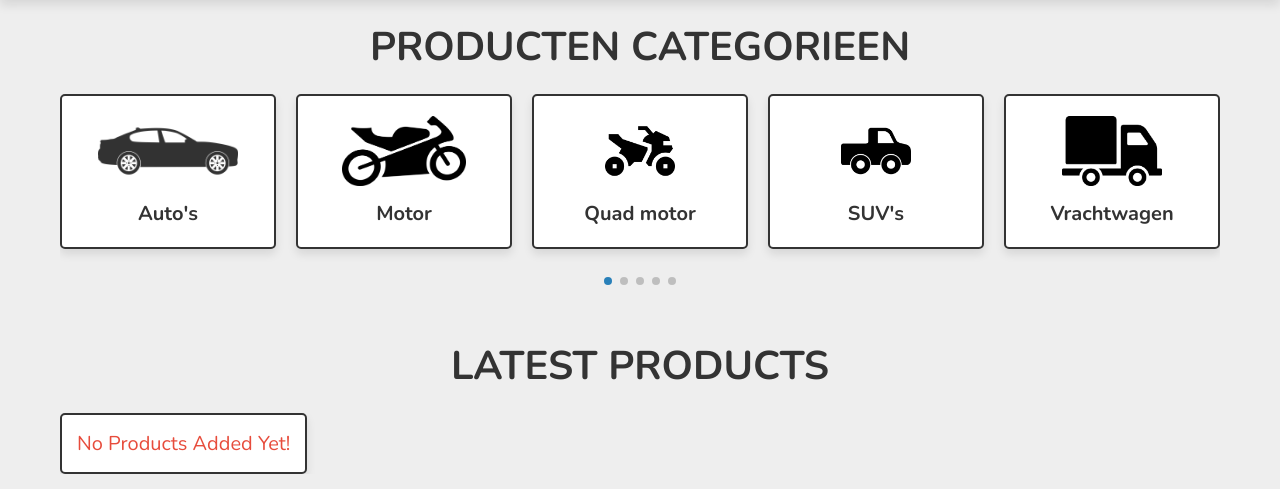
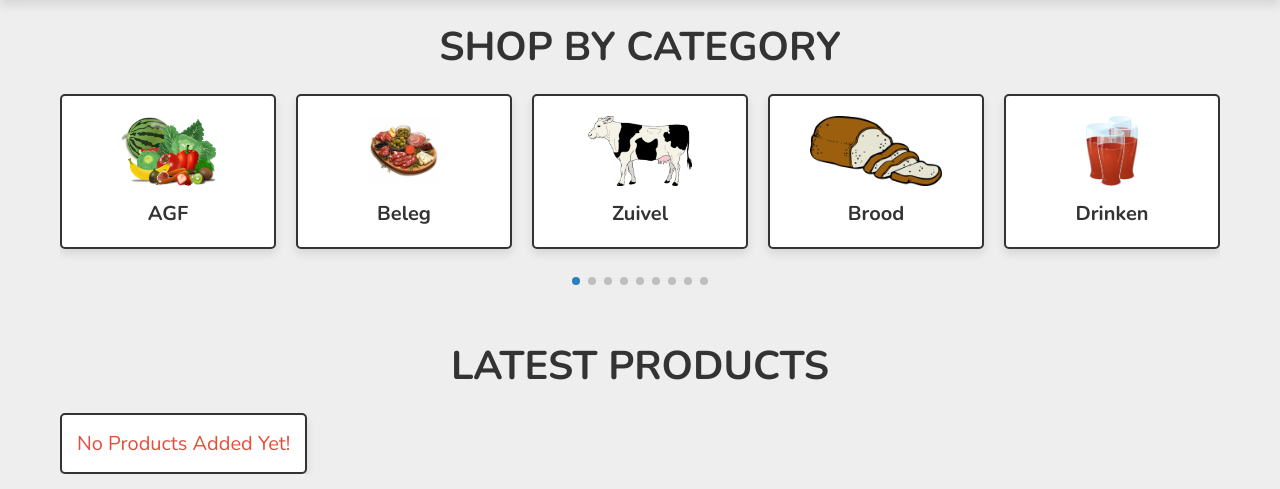
Before and after one commit to kerasus28/voedselbank, a PHP site: page /vrijwilligers/vrijwilliger_dashboard.php in a window 1280 px wide. Shown: the part 74-563 px from the top of the page. Run offline with PHP 8.4, Linux system fonts and the light colour scheme; data that the repository does not hold is empty; some libraries are stand-ins or nearby versions.

Commit message:
FIX
vrijwilligers

```diff
--- a/user_dashboard.php
+++ b/user_dashboard.php
@@ -35,11 +35,6 @@ include 'components/wishlist_cart.php';
 
 <?php include 'components/user_header.php'; ?>
 
-<<<<<<< HEAD
-</div>
-
-=======
->>>>>>> cfb449fc66337d347b68f97a3834d854147bc1f5
 <section class="category">
 
    <h1 class="heading">shop by category</h1>
--- a/vrijwilligers/updatevrij.php
+++ b/vrijwilligers/updatevrij.php
@@ -95,7 +95,7 @@ if(isset($_POST['update'])){
 </head>
 <body>
 
-<?php include '../components/admin_header.php'; ?>
+<?php include '../components/vrijwilliger_header.php'; ?>
 
 <section class="update-product">
 
--- a/vrijwilligers/vrijwilliger_dashboard.php
+++ b/vrijwilligers/vrijwilliger_dashboard.php
@@ -38,35 +38,55 @@ include '../components/wishlist_cart.php';
 
 <section class="category">
 
-   <h1 class="heading">Producten Categorieen</h1>
+   <h1 class="heading">shop by category</h1>
 
    <div class="swiper category-slider">
 
    <div class="swiper-wrapper">
 
-   <a href="category.php?category=auto" class="swiper-slide slide">
-      <img src="images/car.png" alt="">
-      <h3>Auto's</h3>
+   <a href="../category.php?category=AGF" class="swiper-slide slide">
+      <img src="../images/fruit.png" alt="">
+      <h3>AGF</h3>
    </a>
 
-   <a href="category.php?category=motor" class="swiper-slide slide">
-      <img src="images/motor.png" alt="">
-      <h3>Motor</h3>
+   <a href="../category.php?category=Beleg" class="swiper-slide slide">
+      <img src="../images/beleg.png" alt="">
+      <h3>Beleg</h3>
    </a>
 
-   <a href="category.php?category=quad" class="swiper-slide slide">
-      <img src="images/quad.png" alt="">
-      <h3>Quad motor</h3>
+   <a href="../category.php?category=Zuivel" class="swiper-slide slide">
+      <img src="../images/zuivel.png" alt="">
+      <h3>Zuivel</h3>
    </a>
 
-   <a href="category.php?category=suv" class="swiper-slide slide">
-      <img src="images/truck.png" alt="">
-      <h3>SUV's</h3>
+   <a href="../category.php?category=Brood" class="swiper-slide slide">
+      <img src="../images/brood.png" alt="">
+      <h3>Brood</h3>
    </a>
 
-   <a href="category.php?category=vrachtwagen" class="swiper-slide slide">
-      <img src="images/Truck2.png" alt="">
-      <h3>Vrachtwagen</h3>
+   <a href="../category.php?category=Drinken" class="swiper-slide slide">
+      <img src="../images/drinken.png" alt="">
+      <h3>Drinken</h3>
+   </a>
+
+   <a href="../category.php?category=Pasta" class="swiper-slide slide">
+      <img src="../images/pasta.png" alt="">
+      <h3>Pasta</h3>
+   </a>
+
+   <a href="../category.php?category=Eten" class="swiper-slide slide">
+      <img src="../images/eten.png" alt="">
+      <h3>Eten</h3>
+   </a>
+
+   <a href="../category.php?category=Snack" class="swiper-slide slide">
+      <img src="../images/snack.png" alt="">
+      <h3>Snack</h3>
+   </a>
+
+   <a href="../category.php?category=Drogmetica" class="swiper-slide slide">
+      <img src="../images/drogmetica.png" alt="">
+      <h3>Drogmetica</h3>
    </a>
 
 
@@ -77,6 +97,7 @@ include '../components/wishlist_cart.php';
    </div>
 
 </section>
+
 
 <section class="home-products">
 
--- a/vrijwilligers/vrijwilligers_register.php
+++ b/vrijwilligers/vrijwilligers_register.php
@@ -54,7 +54,7 @@ if(isset($_POST['submit'])){
 </head>
 <body>
 
-<?php include '../components/user_header.php'; ?>
+<?php include 'components/user_header.php'; ?>
 
 <section class="form-container">
 
```
Also changed, not shown: uploaded_img/Schermafbeelding 2023-08-08 154154.png (added), uploaded_img/Schermafbeelding 2023-10-16 141028.png (added), uploaded_img/Schermafbeelding 2023-11-05 232150.png (added), uploaded_img/Schermafbeelding_20221219_200428.png (added).
